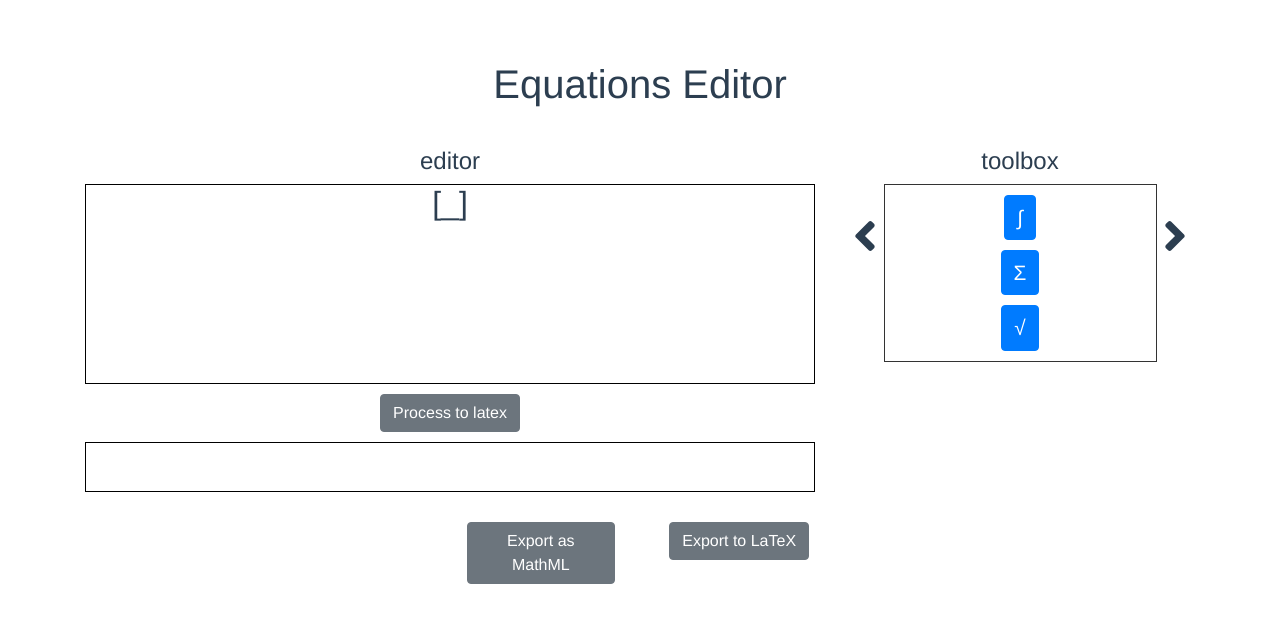
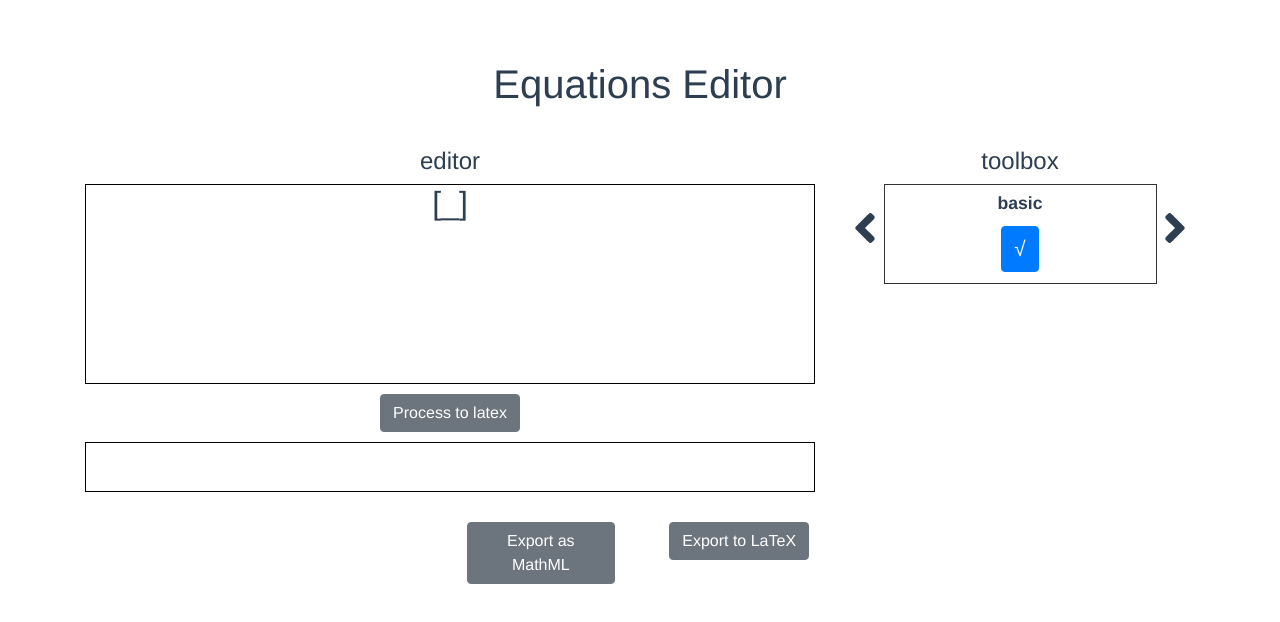
Before and after one commit to ms-inf-projects/equations-editor, a Vue app: page / in a window 1280 px wide. Shown: the top 622 px of the page. Built offline with nearby package versions, Linux system fonts and the light colour scheme.

Commit message:
Added support for symbol categories (#17)

```diff
--- a/src/components/ToolboxPanel.vue
+++ b/src/components/ToolboxPanel.vue
@@ -8,21 +8,35 @@
       </div>
       <div class="toolbox toolbox-responsive" v-bind:class="{ hidden: !toolboxDisplayed }">
 
-        <div class="change-palet-btn left">
+        <div class="change-palet-btn left" v-on:click="swapCategory(-1)">
           <font-awesome-icon icon="angle-left" />
         </div>
-        <div class="change-palet-btn right">
+        <div class="change-palet-btn right" v-on:click="swapCategory(1)">
           <font-awesome-icon icon="angle-right" />
         </div>
 
         <div class="toolbox-area" >
-          <!-- TODO - try to refactor: foreach - list of symbolTypes and methods -->
-          <!-- TODO - correct display in buttons -->
-          <math-symbol-button v-for="(symbol, index) in symbols"
-                              :symbol='symbol'
-                              v-bind:key="index"
-                              isCode="true" ></math-symbol-button>
-
+          <b-row class="category-name">
+            <b-col>
+              <span >{{ activeCategory.name }}</span>
+            </b-col>
+          </b-row>
+          <!-- TODO - correct displays - ex 5-6 in a row -->
+          <div v-if="activeCategory.name == categories.letter">
+            <!-- TODO - display alphabet -->
+            <span>alphabet keyboard</span>
+          </div>
+          <div v-else-if="activeCategory.name == categories.digit">
+            <!-- TODO - display digits -->
+            <span>digits keyboard</span>
+          </div>
+          <div v-else>
+            <math-symbol-button v-for="(symbol, index) in symbols"
+                    v-bind:key="index"
+                    v-if="symbol.category == activeCategory.name"
+                    :symbol='symbol'
+                    isCode="true" ></math-symbol-button>
+          </div>
         </div>
 
       </div>
@@ -48,6 +62,9 @@ export default {
   data() {
     return {
       symbols: mathComponents.symbols,
+      categories: mathComponents.symbolCategories,
+      categoriesArray: mathComponents.symbolCategories,
+      activeCategory: Object,
       toolboxDisplayed: true,
       buttonText: "Hide toolbox"
     };
@@ -59,7 +76,30 @@ export default {
 
       if (this.toolboxDisplayed) this.buttonText = "Hide toolbox";
       else this.buttonText = "Show toolbox";
+    },
+
+    swapCategory(side) {
+      let currentIndex = this.activeCategory.id;
+      let newIndex = currentIndex + side;
+
+      if (newIndex < 0) newIndex = this.categoriesArray.length + newIndex;
+      else if (newIndex >= this.categoriesArray.length)
+        newIndex = newIndex - this.categoriesArray.length;
+
+      this.activeCategory = {
+        id: newIndex,
+        name: this.categoriesArray[newIndex]
+      };
     }
+  },
+
+  created() {
+    this.categoriesArray = Object.values(mathComponents.symbolCategories);
+    this.activeCategory = {
+      id: 0,
+      name: this.categoriesArray[0]
+    };
+    console.log(this.activeCategory.name);
   }
 };
 </script>
@@ -72,7 +112,14 @@ export default {
   width: 78%;
   margin: auto;
   height: auto;
+  min-height: 100px;
   max-height: 50%;
+}
+
+.category-name {
+  margin: 5px 0px 5px 0px;
+  font-weight: 700;
+  font-size: 1.1em;
 }
 
 .toolbox {
@@ -111,6 +158,10 @@ export default {
 }
 
 @media only screen and (max-device-width: 480px) {
+  .category-name {
+    color: #fff;
+  }
+
   .change-palet-btn {
     color: #fff;
   }
--- a/src/components/mathSymbols/Root.vue
+++ b/src/components/mathSymbols/Root.vue
@@ -37,11 +37,17 @@ export default {
       return this.rootHeight / 10 / 4;
     }
   },
+  methods: {
+    reScale() {
+      this.rootHeight = this.$refs.rootRef.clientHeight;
+    }
+  },
 
   created() {
-    EventBus.$on("componentInserted", () => {
-      this.rootHeight = this.$refs.rootRef.clientHeight;
-    });
+    EventBus.$on("componentInserted", this.reScale);
+  },
+  beforeDestroy() {
+    EventBus.$off("componentInserted", this.reScale);
   }
 };
 </script>
--- a/src/modules/mathComponents.js
+++ b/src/modules/mathComponents.js
@@ -5,18 +5,28 @@ const symbolTypes = {
     root: "root",
 }
 
+const symbolCategories = {
+    basic: "basic",
+    calculus: "calculus",
+    letter: "letter",
+    digit: "digit",
+}
+
 const symbols = {
     integral: {
         type: symbolTypes.aboveBelow,
-        code: '222B'
+        code: '222B',
+        category: symbolCategories.calculus,
     },
     sum: {
         type: symbolTypes.aboveBelow,
-        code: '03A3'
+        code: '03A3',
+        category: symbolCategories.calculus
     },
     root: {
         type: symbolTypes.root,
-        code: '221A'
+        code: '221A',
+        category: symbolCategories.basic
     }
 }
 
@@ -28,6 +38,7 @@ latexSymbols[symbols.root.code] = "\\sqrt";
 export default {
     symbolTypes,
     symbols,
+    symbolCategories,
 
     createSymbolComponent: function (type, uuid, symbol) {
         let component
```
